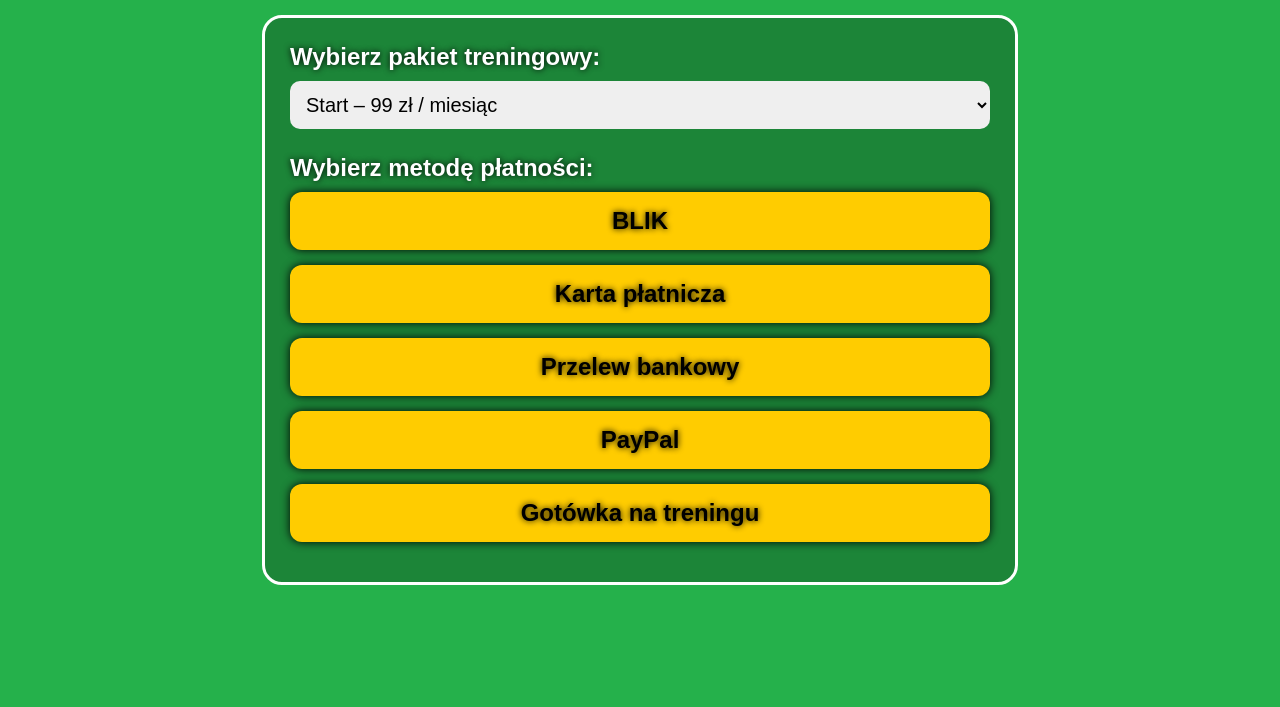
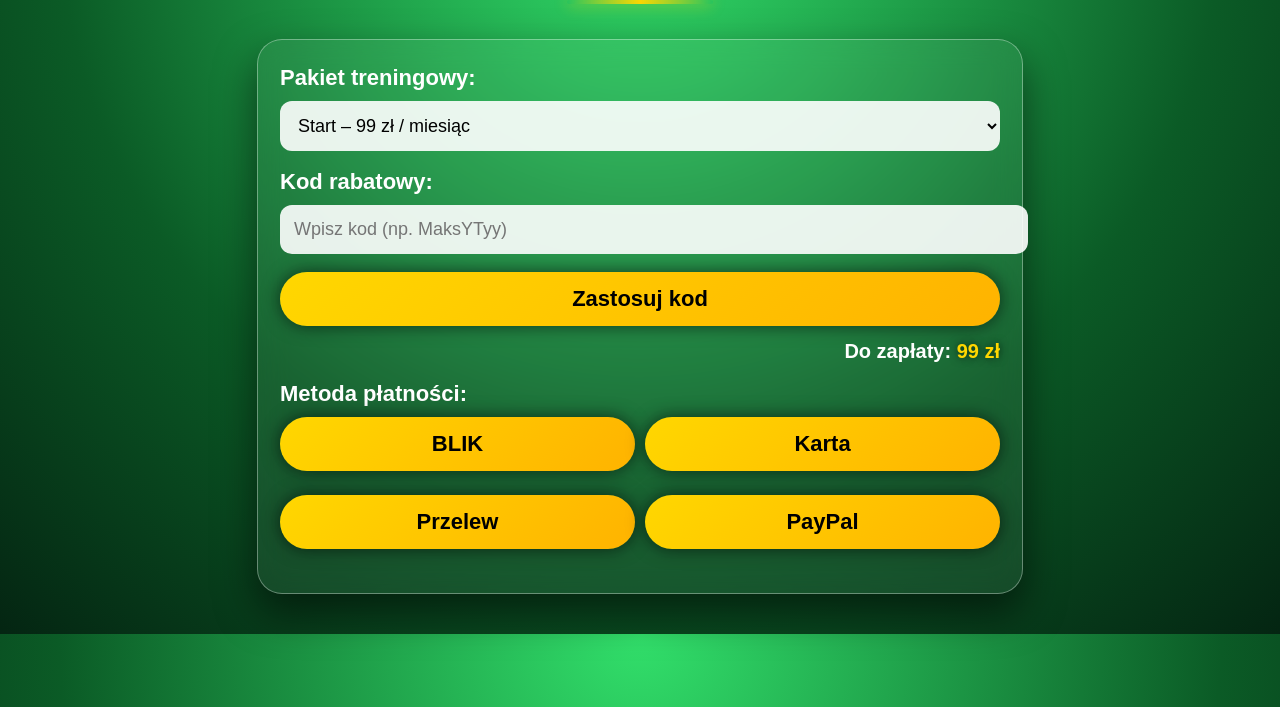
Before and after one commit to MaksiuPapciu090/FootballPerformanceLab., a plain HTML site: page kupno.html in a window 1280 px wide. Shown: the part 93-800 px from the top of the page. Drawn offline with Linux system fonts and the light colour scheme.

Commit message:
Update kupno.html

```diff
--- a/kupno.html
+++ b/kupno.html
@@ -2,96 +2,276 @@
 <html lang="pl">
 <head>
 <meta charset="UTF-8">
-<title>Kup pakiet treningowy</title>
+<title>Płatność</title>
 <meta name="viewport" content="width=device-width, initial-scale=1.0">
 
 <style>
+    :root {
+        --gold1: #ffd700;
+        --gold2: #ffb300;
+        --green1: #1e8f3c;
+        --green2: #25b14b;
+    }
+
     body {
         margin: 0;
-        background: #25b14b;
+        background: radial-gradient(circle at top, #32e06b, #0b5b26 60%, #042512 100%);
         font-family: Arial, sans-serif;
         color: white;
-        text-shadow: 0 0 6px black;
+        overflow-x: hidden;
     }
 
     h1 {
         text-align: center;
-        font-size: 42px;
-        margin-top: 30px;
+        font-size: 38px;
+        margin-top: 25px;
         font-weight: 900;
+        letter-spacing: 1px;
+        animation: titleDrop 0.8s ease-out forwards;
+        text-shadow: 0 0 18px rgba(0,0,0,0.7);
+    }
+
+    .glow-line {
+        width: 140px;
+        height: 4px;
+        margin: 8px auto 0;
+        border-radius: 999px;
+        background: linear-gradient(90deg, transparent, var(--gold1), transparent);
+        box-shadow: 0 0 16px rgba(255,215,0,0.7);
+        animation: linePulse 1.8s infinite alternate;
     }
 
     .container {
-        width: 90%;
-        max-width: 700px;
-        margin: 0 auto;
-        margin-top: 30px;
-        background: rgba(0,0,0,0.25);
-        border: 3px solid white;
-        border-radius: 20px;
-        padding: 25px;
+        width: 92%;
+        max-width: 720px;
+        margin: 35px auto 40px;
+        padding: 25px 22px 30px;
+        border-radius: 25px;
+        background: rgba(255,255,255,0.06);
+        backdrop-filter: blur(14px);
+        border: 1px solid rgba(255,255,255,0.35);
+        box-shadow: 0 18px 40px rgba(0,0,0,0.55);
+        animation: cardIn 0.9s ease-out forwards;
     }
 
     .label {
-        font-size: 24px;
+        font-size: 22px;
         margin-bottom: 10px;
         font-weight: bold;
     }
 
-    select {
+    select, input {
         width: 100%;
-        padding: 12px;
-        font-size: 20px;
-        border-radius: 10px;
+        padding: 14px;
+        font-size: 18px;
+        border-radius: 12px;
         border: none;
-        margin-bottom: 25px;
+        margin-bottom: 18px;
+        background: rgba(255,255,255,0.9);
+        outline: none;
+        transition: box-shadow 0.15s, transform 0.15s;
     }
 
-    /* PRZYCISKI PŁATNOŚCI */
+    select:focus, input:focus {
+        box-shadow: 0 0 12px rgba(255,215,0,0.7);
+        transform: translateY(-1px);
+    }
+
     .pay-btn {
         display: block;
         width: 100%;
-        background: #ffcc00;
+        background: linear-gradient(135deg, var(--gold1), var(--gold2));
         color: black;
-        padding: 15px 0;
-        border-radius: 12px;
-        font-size: 24px;
+        padding: 14px 0;
+        border-radius: 999px;
+        font-size: 22px;
         font-weight: bold;
         text-decoration: none;
         text-align: center;
-        box-shadow: 0 0 10px black;
-        margin-bottom: 15px;
+        box-shadow: 0 0 18px rgba(0,0,0,0.6);
+        margin-bottom: 14px;
+        cursor: pointer;
+        border: none;
+        transition: 0.18s;
+        position: relative;
+        overflow: hidden;
+    }
+
+    .pay-btn span {
+        position: relative;
+        z-index: 2;
+    }
+
+    .pay-btn::before {
+        content: "";
+        position: absolute;
+        left: -40%;
+        top: 0;
+        width: 40%;
+        height: 100%;
+        background: linear-gradient(90deg, transparent, rgba(255,255,255,0.6), transparent);
+        transform: translateX(-100%);
+        transition: transform 0.4s;
+    }
+
+    .pay-btn:hover::before {
+        transform: translateX(260%);
     }
 
     .pay-btn:hover {
-        background: #ffe066;
+        transform: translateY(-1px) scale(1.02);
+        box-shadow: 0 0 26px rgba(255,215,0,0.9);
+    }
+
+    .methods-row {
+        display: grid;
+        grid-template-columns: repeat(2, 1fr);
+        gap: 10px;
+        margin-top: 5px;
+    }
+
+    .form-box {
+        background: rgba(0,0,0,0.45);
+        padding: 18px;
+        border-radius: 16px;
+        margin-top: 18px;
+        display: none;
+        animation: fadeIn 0.35s ease-out forwards;
+        border: 1px solid rgba(255,255,255,0.25);
+    }
+
+    .price-line {
+        margin-top: 5px;
+        font-size: 20px;
+        text-align: right;
+        font-weight: bold;
+    }
+
+    .price-value {
+        color: var(--gold1);
+        text-shadow: 0 0 8px rgba(0,0,0,0.7);
+    }
+
+    @keyframes titleDrop {
+        from { opacity: 0; transform: translateY(-25px) scale(0.96); }
+        to { opacity: 1; transform: translateY(0) scale(1); }
+    }
+
+    @keyframes linePulse {
+        from { opacity: 0.4; transform: scaleX(0.85); }
+        to { opacity: 1; transform: scaleX(1.05); }
+    }
+
+    @keyframes cardIn {
+        from { opacity: 0; transform: translateY(40px) scale(0.97); }
+        to { opacity: 1; transform: translateY(0) scale(1); }
+    }
+
+    @keyframes fadeIn {
+        from { opacity: 0; transform: translateY(10px); }
+        to { opacity: 1; transform: translateY(0); }
     }
 </style>
 </head>
 
 <body>
 
-<h1>Wybierz swój pakiet</h1>
+<h1>Potwierdzenie płatności</h1>
+<div class="glow-line"></div>
 
 <div class="container">
 
-    <div class="label">Wybierz pakiet treningowy:</div>
-
-    <select>
-        <option>Start – 99 zł / miesiąc</option>
-        <option>Pro – 199 zł / miesiąc</option>
-        <option>Elite – 299 zł / miesiąc</option>
+    <div class="label">Pakiet treningowy:</div>
+    <select id="pakiet" onchange="aktualizujCene()">
+        <option value="99">Start – 99 zł / miesiąc</option>
+        <option value="199">Pro – 199 zł / miesiąc</option>
+        <option value="299">Elite – 299 zł / miesiąc</option>
     </select>
 
-    <div class="label">Wybierz metodę płatności:</div>
+    <div class="label">Kod rabatowy:</div>
+    <input id="kod" placeholder="Wpisz kod (np. MaksYTyy)">
+    <button class="pay-btn" onclick="sprawdzKod()"><span>Zastosuj kod</span></button>
 
-    <a class="pay-btn">BLIK</a>
-    <a class="pay-btn">Karta płatnicza</a>
-    <a class="pay-btn">Przelew bankowy</a>
-    <a class="pay-btn">PayPal</a>
-    <a class="pay-btn" href="pozycje.html">Gotówka na treningu</a>
+    <div class="price-line">
+        Do zapłaty: <span id="cena" class="price-value">99 zł</span>
+    </div>
+
+    <div class="label" style="margin-top:18px;">Metoda płatności:</div>
+
+    <div class="methods-row">
+        <button class="pay-btn" onclick="pokaz('blik')"><span>BLIK</span></button>
+        <button class="pay-btn" onclick="pokaz('karta')"><span>Karta</span></button>
+        <button class="pay-btn" onclick="pokaz('przelew')"><span>Przelew</span></button>
+        <button class="pay-btn" onclick="pokaz('paypal')"><span>PayPal</span></button>
+    </div>
+
+    <div id="blik" class="form-box">
+        <div class="label">Kod BLIK:</div>
+        <input id="blikCode" placeholder="Wpisz 6-cyfrowy kod">
+        <button class="pay-btn" onclick="final()"><span>Zapłać BLIK</span></button>
+    </div>
+
+    <div id="karta" class="form-box">
+        <input placeholder="Numer karty (16 cyfr)">
+        <input placeholder="MM/RR">
+        <input placeholder="CVV">
+        <button class="pay-btn" onclick="final()"><span>Zapłać kartą</span></button>
+    </div>
+
+    <div id="przelew" class="form-box">
+        <input placeholder="Imię i nazwisko">
+        <input placeholder="Numer konta">
+        <button class="pay-btn" onclick="final()"><span>Generuj dane przelewu</span></button>
+    </div>
+
+    <div id="paypal" class="form-box">
+        <input placeholder="Email PayPal">
+        <button class="pay-btn" onclick="final()"><span>Zapłać PayPal</span></button>
+    </div>
 
 </div>
 
+<script>
+let cenaAktualna = 99;
+let rabatAktywny = false;
+
+function aktualizujCene() {
+    if (rabatAktywny) return;
+    const pakiet = document.getElementById("pakiet").value;
+    cenaAktualna = parseInt(pakiet);
+    document.getElementById("cena").innerText = cenaAktualna + " zł";
+}
+
+function pokaz(id) {
+    ["blik","karta","przelew","paypal"].forEach(x => {
+        document.getElementById(x).style.display = "none";
+    });
+    document.getElementById(id).style.display = "block";
+}
+
+function sprawdzKod() {
+    const kod = document.getElementById("kod").value;
+
+    if (kod === "MaksYTyy") {
+        rabatAktywny = true;
+        cenaAktualna = 0;
+        document.getElementById("cena").innerText = "0 zł";
+        alert("Kod poprawny! Masz dostęp za darmo.");
+        window.location.href = "pozycje.html";
+    } else {
+        alert("Niepoprawny kod");
+    }
+}
+
+function final() {
+    if (cenaAktualna === 0) {
+        alert("Dostęp już odblokowany. Przenoszę do wyboru pozycji.");
+    } else {
+        alert("Płatność zaakceptowana!");
+    }
+    window.location.href = "pozycje.html";
+}
+</script>
+
 </body>
 </html>
```
